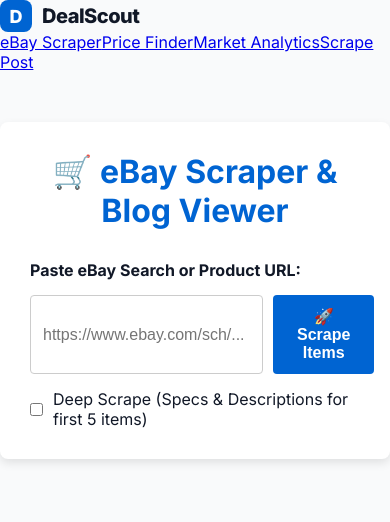
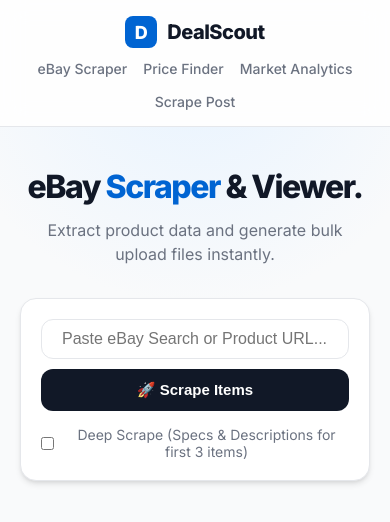
Before and after one commit to mazhar-mehndi-com/price-finder, a Next.js app: page / in a window 390 px wide. Shown: the top 522 px of the page. Built offline with nearby package versions, Linux system fonts and the light colour scheme.

Commit message:
fix: stage and push all pending responsive design and CSS updates

```diff
--- a/app/globals.css
+++ b/app/globals.css
@@ -63,3 +63,145 @@
   -webkit-backdrop-filter: blur(10px);
   border: 1px solid rgba(255, 255, 255, 0.3);
 }
+
+/* --- Responsive Layout & UI --- */
+
+.hero-section {
+  padding: 60px 20px;
+  text-align: center;
+  background: radial-gradient(circle at 50% -20%, #e7f3ff 0%, var(--bg) 50%);
+}
+
+.hero-title {
+  font-size: clamp(2rem, 6vw, 3.5rem);
+  font-weight: 800;
+  letter-spacing: -1.5px;
+  margin-bottom: 12px;
+  color: var(--text-main);
+}
+
+.hero-subtitle {
+  font-size: 16px;
+  color: var(--text-muted);
+  max-width: 500px;
+  margin: 0 auto 32px;
+  line-height: 1.5;
+}
+
+.search-form-container {
+  max-width: 600px;
+  margin: 0 auto;
+}
+
+.search-form {
+  display: flex;
+  padding: 6px;
+  background-color: white;
+  border-radius: 16px;
+  box-shadow: var(--shadow-md);
+  border: 1px solid var(--border);
+  gap: 6px;
+  transition: box-shadow 0.2s;
+}
+
+.search-form:focus-within {
+  box-shadow: var(--shadow-lg);
+}
+
+.search-input {
+  flex: 1;
+  padding: 10px 20px;
+  border-radius: 12px;
+  border: none;
+  font-size: 16px;
+  outline: none;
+  min-width: 0;
+}
+
+.search-btn {
+  padding: 0 24px;
+  background-color: var(--text-main);
+  color: white;
+  border: none;
+  border-radius: 12px;
+  font-size: 15px;
+  font-weight: 700;
+  cursor: pointer;
+  white-space: nowrap;
+  transition: opacity 0.2s, background-color 0.2s;
+}
+
+.search-btn:disabled {
+  background-color: #D1D5DB;
+  cursor: not-allowed;
+}
+
+.search-btn:hover:not(:disabled) {
+  opacity: 0.9;
+}
+
+.nav-container {
+  background-color: rgba(255, 255, 255, 0.8);
+  backdrop-filter: blur(12px);
+  padding: 16px 40px;
+  border-bottom: 1px solid var(--border);
+  display: flex;
+  justify-content: space-between;
+  align-items: center;
+  position: sticky;
+  top: 0;
+  z-index: 1000;
+  flex-wrap: wrap;
+  gap: 16px;
+}
+
+.nav-links {
+  display: flex;
+  gap: 32px;
+  flex-wrap: wrap;
+}
+
+.nav-link {
+  text-decoration: none;
+  color: var(--text-muted);
+  font-weight: 500;
+  font-size: 14px;
+  transition: color 0.2s;
+}
+
+.nav-link:hover, .nav-link.active {
+  color: var(--primary);
+}
+
+.nav-link.active {
+  font-weight: 600;
+}
+
+/* Mobile Adjustments */
+@media (max-width: 600px) {
+  .nav-container {
+    padding: 16px 20px;
+    justify-content: center;
+    flex-direction: column;
+    gap: 12px;
+  }
+
+  .nav-links {
+    gap: 16px;
+    justify-content: center;
+  }
+
+  .search-form {
+    flex-direction: column;
+    padding: 10px;
+  }
+
+  .search-btn {
+    padding: 12px;
+    width: 100%;
+  }
+
+  .hero-section {
+    padding: 40px 20px;
+  }
+}
--- a/app/page.js
+++ b/app/page.js
@@ -1,6 +1,6 @@
 'use client';
 
-import { useState } from 'react';
+import { useState, useEffect } from 'react';
 import { useRouter } from 'next/navigation';
 import * as xlsx from 'xlsx';
 
@@ -10,7 +10,22 @@
   const [loading, setLoading] = useState(false);
   const [message, setMessage] = useState({ text: '', type: '' });
   const [items, setItems] = useState([]);
+  const [mounted, setMounted] = useState(false);
   const router = useRouter();
+
+  useState(() => {
+    // This runs once on the client or server during initialization
+  });
+
+  useEffect(() => {
+    setMounted(true);
+  }, []);
+
+  if (!mounted) {
+    return (
+        <div style={{ minHeight: '100vh', backgroundColor: 'var(--bg)' }}></div>
+    );
+  }
 
   const handleScrape = async (e) => {
     e.preventDefault();
@@ -64,54 +79,60 @@
   };
 
   return (
-    <main style={{ maxWidth: '1000px', margin: '50px auto', backgroundColor: '#fff', padding: '30px', borderRadius: '8px', boxShadow: '0 4px 10px rgba(0,0,0,0.1)' }}>
-      <h1 style={{ color: '#0064d2', textAlign: 'center', marginBottom: '30px' }}>🛒 eBay Scraper & Blog Viewer</h1>
+    <div style={{ minHeight: '100vh', paddingBottom: '100px' }}>
+      <section className="hero-section">
+        <h1 className="hero-title">
+          eBay <span style={{ color: 'var(--primary)' }}>Scraper</span> & Viewer.
+        </h1>
+        <p className="hero-subtitle">
+          Extract product data and generate bulk upload files instantly.
+        </p>
 
-      <form onSubmit={handleScrape} style={{ display: 'flex', flexDirection: 'column', gap: '15px' }}>
-        <label style={{ fontWeight: 'bold' }}>Paste eBay Search or Product URL:</label>
-        <div style={{ display: 'flex', gap: '10px' }}>
+        <div className="search-form-container">
+          <form onSubmit={handleScrape} className="search-form" style={{ flexDirection: 'column', gap: '15px', padding: '20px' }}>
+            <div style={{ display: 'flex', gap: '10px', width: '100%', flexWrap: 'wrap' }}>
                 <input
                 type="url"
                 value={url}
                 onChange={(e) => setUrl(e.target.value)}
-            placeholder="https://www.ebay.com/sch/..."
+                placeholder="Paste eBay Search or Product URL..."
                 required
-            style={{ flex: 1, padding: '12px', border: '1px solid #ccc', borderRadius: '4px', fontSize: '16px' }}
+                className="search-input"
+                style={{ flex: 1, border: '1px solid var(--border)', minWidth: '200px' }}
                 />
                 <button
                 type="submit"
                 disabled={loading}
-            style={{
-                padding: '12px 24px',
-                backgroundColor: loading ? '#ccc' : '#0064d2',
-                color: 'white',
-                border: 'none',
-                borderRadius: '4px',
-                fontSize: '16px',
-                fontWeight: 'bold',
-                cursor: loading ? 'not-allowed' : 'pointer'
-            }}
+                className="search-btn"
+                style={{ padding: '12px 24px' }}
                 >
                 {loading ? '🔍 Processing...' : (url.includes('/itm/') ? '📄 View Blog Style' : '🚀 Scrape Items')}
                 </button>
             </div>
 
             {!url.includes('/itm/') && (
-            <label style={{ display: 'flex', alignItems: 'center', gap: '10px', cursor: 'pointer' }}>
+                <label style={{ display: 'flex', alignItems: 'center', gap: '10px', cursor: 'pointer', alignSelf: 'center', fontSize: '14px', color: 'var(--text-muted)' }}>
                     <input type="checkbox" checked={deep} onChange={(e) => setDeep(e.target.checked)} />
-                <span>Deep Scrape (Specs & Descriptions for first 5 items)</span>
+                    <span>Deep Scrape (Specs & Descriptions for first 3 items)</span>
                 </label>
             )}
           </form>
+        </div>
+      </section>
 
+      <main style={{ maxWidth: '1400px', margin: '0 auto', padding: '0 20px' }}>
         {message.text && (
-        <div style={{
-          marginTop: '20px',
-          padding: '10px',
-          borderRadius: '4px',
+            <div className="animate-fade-in" style={{
+            margin: '20px auto',
+            maxWidth: '600px',
+            padding: '12px 20px',
+            borderRadius: '12px',
             textAlign: 'center',
+            fontSize: '14px',
+            fontWeight: '500',
             backgroundColor: message.type === 'error' ? '#ffdce0' : '#e7f3ff',
-          color: message.type === 'error' ? '#c00' : '#004085'
+            color: message.type === 'error' ? '#c00' : 'var(--primary)',
+            border: `1px solid ${message.type === 'error' ? '#ffc0c0' : '#bee3f8'}`
             }}>
             {message.text}
             </div>
@@ -119,25 +140,51 @@
 
         {items.length > 0 && (
             <div style={{ marginTop: '40px' }}>
-          <div style={{ display: 'flex', justifyContent: 'space-between', alignItems: 'center', marginBottom: '20px' }}>
-             <h2>Results ({items.length})</h2>
-             <button onClick={handleDownload} style={{ padding: '10px 20px', backgroundColor: '#28a745', color: 'white', border: 'none', borderRadius: '4px', fontWeight: 'bold', cursor: 'pointer' }}>
+            <div style={{ display: 'flex', justifyContent: 'space-between', alignItems: 'center', marginBottom: '32px', flexWrap: 'wrap', gap: '16px' }}>
+                <h2 style={{ fontSize: '24px', fontWeight: '800' }}>Results ({items.length})</h2>
+                <button onClick={handleDownload} style={{ padding: '10px 24px', backgroundColor: 'var(--success)', color: 'white', border: 'none', borderRadius: '10px', fontWeight: '700', cursor: 'pointer', fontSize: '14px', boxShadow: 'var(--shadow-sm)' }}>
                 📥 Download Excel
                 </button>
             </div>
 
-          <div style={{ display: 'grid', gridTemplateColumns: 'repeat(auto-fill, minmax(200px, 1fr))', gap: '20px' }}>
+            <div style={{ display: 'grid', gridTemplateColumns: 'repeat(auto-fill, minmax(240px, 1fr))', gap: '20px' }}>
                 {items.map((item, idx) => (
-              <div key={idx} style={{ border: '1px solid #eee', borderRadius: '8px', padding: '10px', cursor: 'pointer' }} onClick={() => { if(item.ItemUrl) router.push(`/product?url=${encodeURIComponent(item.ItemUrl)}`) }}>
-                {item.PicURL && <img src={item.PicURL} alt={item.Title} style={{ width: '100%', height: '150px', objectFit: 'contain' }} />}
-                <h4 style={{ fontSize: '14px', margin: '10px 0', height: '40px', overflow: 'hidden' }}>{item.Title}</h4>
-                <div style={{ fontWeight: 'bold' }}>${item.Price}</div>
-                <div style={{ fontSize: '11px', color: '#0064d2', marginTop: '5px' }}>Click to View Detail →</div>
+                <div key={idx} className="animate-fade-in" style={{
+                    backgroundColor: '#fff', borderRadius: '16px', overflow: 'hidden', border: '1px solid var(--border)',
+                    display: 'flex', flexDirection: 'column', transition: 'transform 0.2s, box-shadow 0.2s', cursor: 'pointer'
+                }}
+                onMouseEnter={(e) => { e.currentTarget.style.transform = 'translateY(-4px)'; e.currentTarget.style.boxShadow = 'var(--shadow-lg)'; }}
+                onMouseLeave={(e) => { e.currentTarget.style.transform = 'translateY(0)'; e.currentTarget.style.boxShadow = 'none'; }}
+                onClick={() => { if(item.ItemUrl) router.push(`/product?url=${encodeURIComponent(item.ItemUrl)}`) }}
+                >
+                    <div style={{ padding: '16px', flex: 1, display: 'flex', flexDirection: 'column' }}>
+                        <div style={{ height: '180px', display: 'flex', alignItems: 'center', justifyContent: 'center', marginBottom: '16px', position: 'relative', backgroundColor: '#fcfcfc', borderRadius: '12px' }}>
+                            {item.PicURL ? (
+                            <img src={item.PicURL} alt={item.Title} style={{ maxWidth: '90%', maxHeight: '90%', objectFit: 'contain' }} />
+                            ) : (
+                            <div style={{ fontSize: '10px', color: '#999' }}>No Image</div>
+                            )}
+                            <div style={{
+                                position: 'absolute', bottom: '8px', right: '8px', backgroundColor: 'rgba(255,255,255,0.9)',
+                                backdropFilter: 'blur(4px)', color: 'var(--text-main)', padding: '2px 8px', borderRadius: '20px',
+                                fontWeight: '700', fontSize: '13px', border: '1px solid var(--border)'
+                            }}>
+                            ${item.Price}
+                            </div>
+                        </div>
+                        <h3 style={{ fontSize: '14px', fontWeight: '600', margin: '0 0 12px 0', color: 'var(--text-main)', lineHeight: '1.4', display: '-webkit-box', WebkitLineClamp: 2, WebkitBoxOrient: 'vertical', overflow: 'hidden', height: '40px' }}>
+                            {item.Title}
+                        </h3>
+                        <div style={{ marginTop: 'auto', display: 'flex', justifyContent: 'center', padding: '8px', borderRadius: '8px', backgroundColor: 'var(--bg)', color: 'var(--primary)', fontSize: '12px', fontWeight: '700', border: '1px solid var(--border)' }}>
+                            View Details →
+                        </div>
+                    </div>
                 </div>
                 ))}
             </div>
             </div>
         )}
       </main>
+    </div>
   );
 }
```
Also changed, not shown: app/lowest-price/page.js (+64 -62 lines), app/market-analytics/page.js (+30 -13 lines), app/product/page.js (+8 -8 lines). Lines whose indentation alone changed are shown as unchanged.
